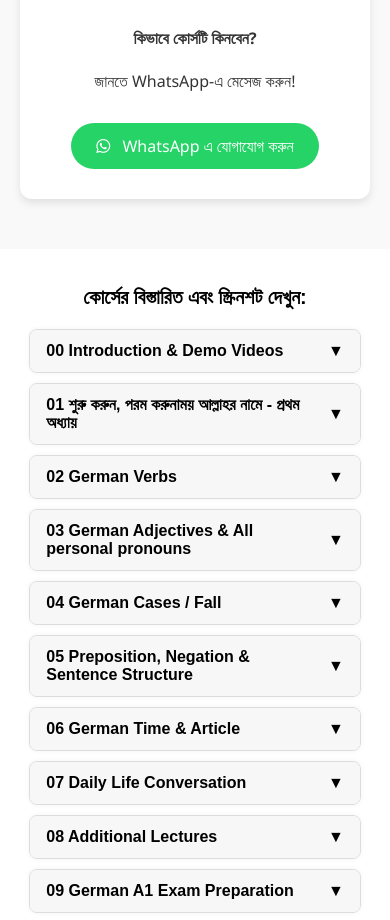
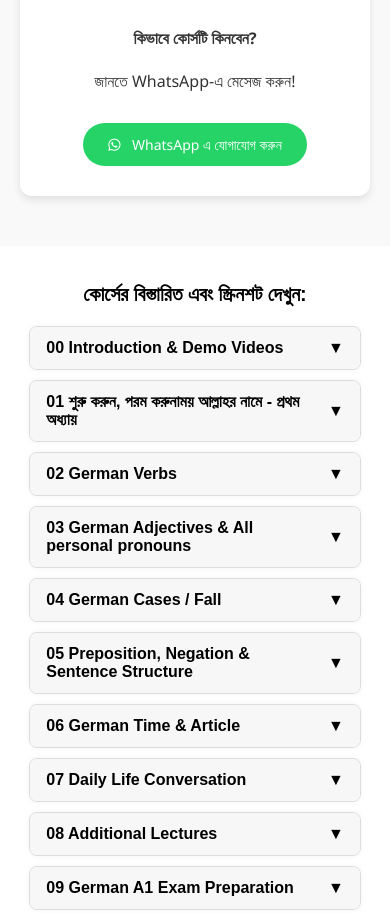
Before and after one commit to LadenHossain/Go-German, a plain HTML site: page index.html in a window 390 px wide. Shown: the part 951-1871 px from the top of the page. Drawn offline with Linux system fonts and the light colour scheme.

Commit message:
Update index.html

```diff
--- a/index.html
+++ b/index.html
@@ -278,9 +278,7 @@
     right: 7px;
     font-size: 25px;
   }
-    .whatsapp-btn {
-    font-size: 14px;
-  }
+
 }
 
 /* footer */
@@ -478,6 +476,9 @@
   }
   .offer-price {
     font-size: 20px;
+  }
+  .whatsapp-btn {
+    font-size: 14px;
   }
 }
 
```
